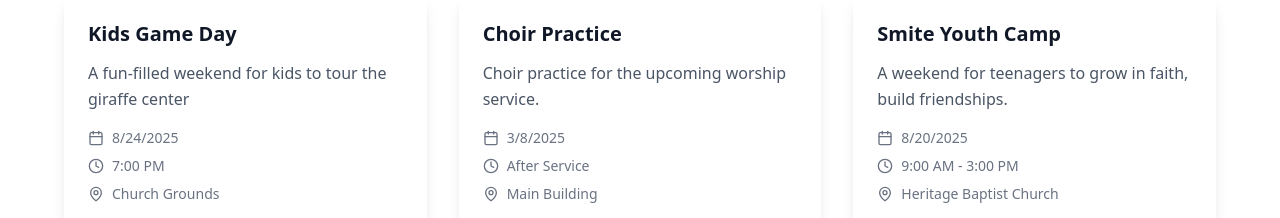
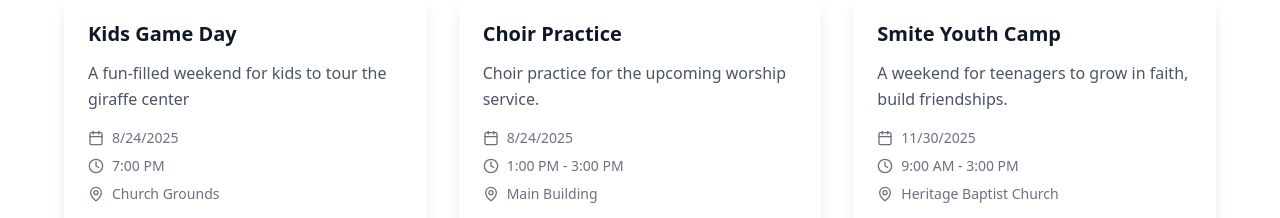
Before and after one commit to nhier17/church-website, a Next.js app: page / in a window 1280 px wide. Shown: the part 4180-4398 px from the top of the page. Built offline with nearby package versions, Linux system fonts and the light colour scheme.

Commit message:
fixed a typo

```diff
--- a/constants/index.ts
+++ b/constants/index.ts
@@ -47,8 +47,8 @@ export const upcomingEvents: EventData[] = [
       {
         id: 2,
         title: 'Choir Practice',
-        date: '2025-03-08',
-        time: 'After Service',
+        date: '2025-08-24',
+        time: '1:00 PM - 3:00 PM',
         location: 'Main Building',
         description: 'Choir practice for the upcoming worship service.',
         category: 'Worship',
@@ -58,7 +58,7 @@ export const upcomingEvents: EventData[] = [
       {
         id: 3,
         title: 'Smite Youth Camp',
-        date: '2025-08-20',
+        date: '2025-11-30',
         time: '9:00 AM - 3:00 PM',
         location: 'Heritage Baptist Church',
         description: 'A weekend for teenagers to grow in faith, build friendships.',
```
